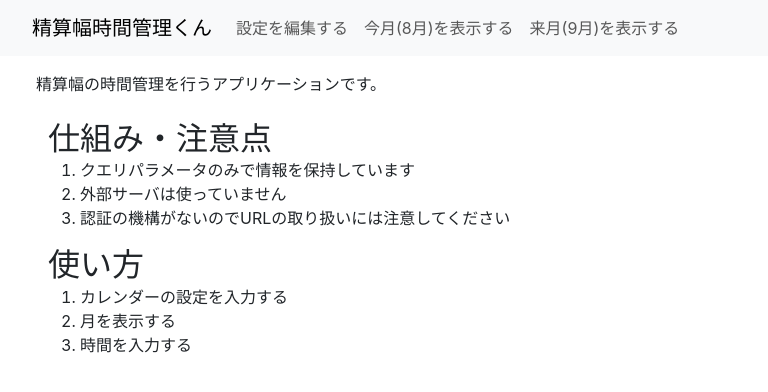
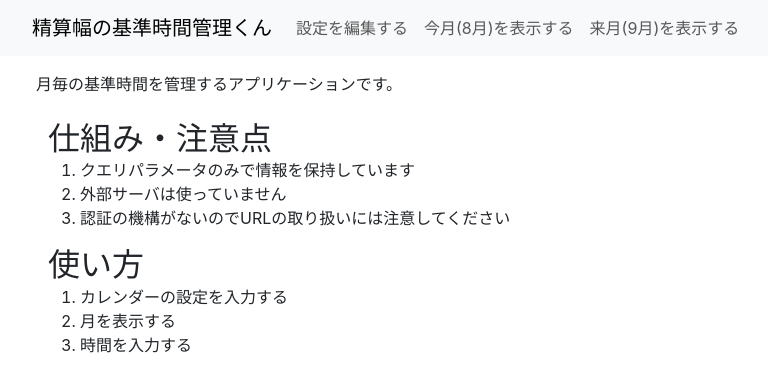
Before and after one commit to jiikko/monthly_hours_manager, a Next.js app: page / in a window 1280 px wide. Shown: the top 392 px of the page, without its empty margins (50-818 px from the left). Built offline with nearby package versions, Linux system fonts and the light colour scheme.

Commit message:
ヘッダーの名前を修正する

```diff
--- a/components/layout.tsx
+++ b/components/layout.tsx
@@ -24,13 +24,13 @@ export default function Layout({ children }: LayoutProps) {
   return (
     <>
       <Head>
-        <title>精算幅の時間管理くん</title>
+        <title>精算幅の基準時間管理くん</title>
         <link rel="icon" href="/favicon.ico" />
       </Head>
 
     <Navbar expand="lg" className="bg-body-tertiary">
       <Container>
-        <Navbar.Brand href={rootPath}>精算幅時間管理くん</Navbar.Brand>
+        <Navbar.Brand href={rootPath}>精算幅の基準時間管理くん</Navbar.Brand>
         <Navbar.Toggle aria-controls="basic-navbar-nav" />
         <Navbar.Collapse id="basic-navbar-nav">
         <Nav className="me-auto">
--- a/components/toast.tsx
+++ b/components/toast.tsx
@@ -9,7 +9,7 @@ type ToastProps = {
 
 export const ToastComponent: React.FC<ToastProps> = ({ message, showToast, hideToast }) => {
   return (
-    <ToastContainer position="top-center" className="position-fixed">
+    <ToastContainer position="top-center" className="position-fixed mt-5">
       <Toast onClose={hideToast} autohide show={showToast} delay={2000}>
         <Toast.Header>
           <strong className="mr-auto">通知</strong>
--- a/pages/edit.tsx
+++ b/pages/edit.tsx
@@ -45,7 +45,7 @@ const Page: NextPageWithLayout = () => {
     const jsonQuery = JsonParameter.serialize({ name, standardTime, week: workingWeek, months: jsonObject.months})
     const editPath = PathGenerator().editPath(jsonQuery)
 
-    router.push(editPath);
+    router.push(editPath, undefined, { scroll: false });
     toastProps.notify('カレンダー情報の変更に成功しました。')
   };
 
--- a/pages/index.tsx
+++ b/pages/index.tsx
@@ -46,7 +46,7 @@ export default function Page() {
   return (
     <Layout>
       <Row>
-        精算幅の時間管理を行うアプリケーションです。<br /><br />
+        月毎の基準時間を管理するアプリケーションです。<br /><br />
       </Row>
 
       <Row>
```
